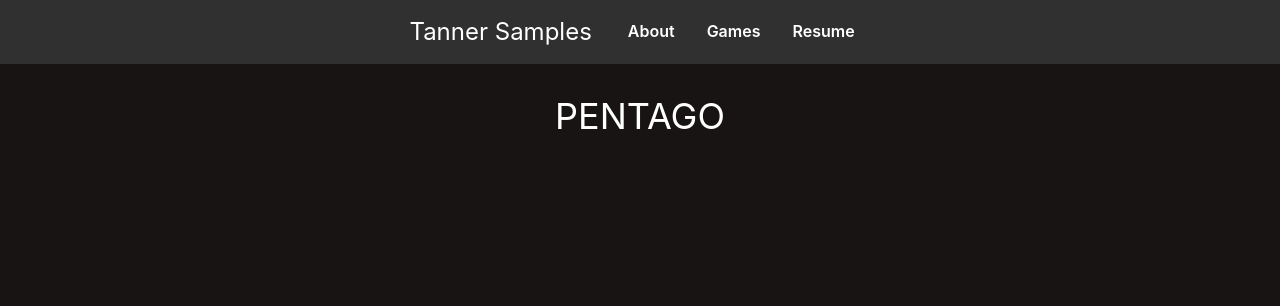
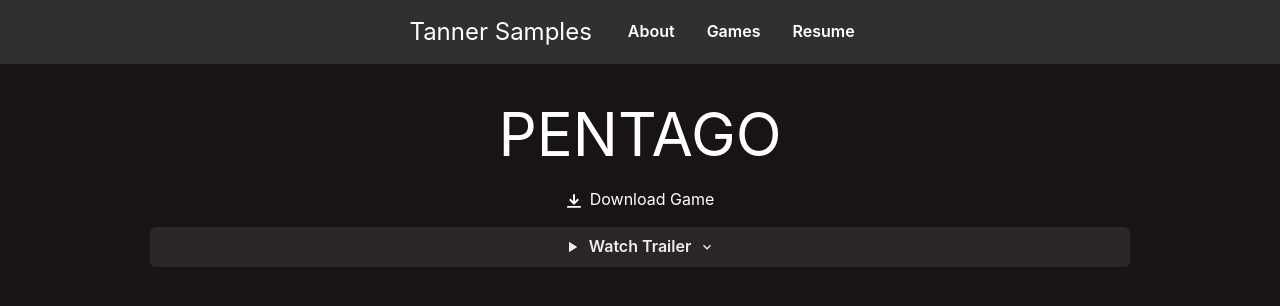
Before and after one commit to TS-Programming/needle-portfolio-react, a React (Vite) app: page /pentago in a window 1280 px wide. Shown: the top 306 px of the page. Built offline with nearby package versions, Linux system fonts and the light colour scheme; what @needle-tools/engine would draw is missing.

Commit message:
collapsible content

```diff
--- a/package.json
+++ b/package.json
@@ -10,6 +10,7 @@
     "gltf:transform": "npm run transform --prefix node_modules/@needle-tools/gltf-build-pipeline"
   },
   "dependencies": {
+    "@chakra-ui/icons": "^2.1.1",
     "@chakra-ui/react": "^2.8.1",
     "@emotion/react": "^11.11.1",
     "@emotion/styled": "^11.11.0",
@@ -17,6 +18,7 @@
     "framer-motion": "^10.16.4",
     "react": "^18.0.0",
     "react-dom": "^18.0.0",
+    "react-icons": "^4.12.0",
     "react-router-dom": "^6.16.0",
     "three": "npm:@needle-tools/three@^0.154.3"
   },
--- /dev/null
+++ b/src/Components/CollapsibleComponent.tsx
@@ -0,0 +1,31 @@
+import React, { useState, ReactNode } from 'react';
+import { Box, Button, Collapse, Icon } from '@chakra-ui/react';
+import { ChevronDownIcon, ChevronUpIcon } from '@chakra-ui/icons';
+
+interface CollapsibleComponentProps {
+  children: ReactNode;
+  showText: string;
+  buttonIcon: React.ElementType; // Type for custom icon
+}
+
+const CollapsibleComponent: React.FC<CollapsibleComponentProps> = ({ children, showText, buttonIcon }) => {
+  const [show, setShow] = useState(false);
+
+  const handleToggle = () => setShow(!show);
+
+  return (
+    <Box>
+      <Button onClick={handleToggle} mt="1rem" w="full" rightIcon={show ? <ChevronUpIcon /> : <ChevronDownIcon />}>
+        <Icon as={buttonIcon} mr="2" />
+        {showText}
+      </Button>
+      <Collapse in={show}>
+        <Box p="40px" mt="4" /*bg="lightblue"*/ rounded="md" shadow="md">
+          {children}
+        </Box>
+      </Collapse>
+    </Box>
+  );
+};
+
+export default CollapsibleComponent;
--- /dev/null
+++ b/src/Components/DownloadLink.tsx
@@ -0,0 +1,20 @@
+import React from 'react';
+import { Link, Icon, Box } from '@chakra-ui/react';
+import { DownloadIcon } from '@chakra-ui/icons';
+
+interface DownloadLinkProps {
+  url: string;
+  text: string;
+}
+
+const DownloadLink: React.FC<DownloadLinkProps> = ({ url, text }) => {
+  return (
+    <Box textAlign="center" mt="2">
+      <Link href={url} isExternal>
+        <Icon as={DownloadIcon} mr="2" />{text}
+      </Link>
+    </Box>
+  );
+};
+
+export default DownloadLink;
--- a/src/GamePages/pentago.tsx
+++ b/src/GamePages/pentago.tsx
@@ -1,31 +1,44 @@
 import React from 'react';
 import {
-    Button,
   Box,
   Text,
   Container,
-    Flex,
-    ChakraProvider,
-    extendTheme,
-    ColorModeScript
 } from '@chakra-ui/react';
+
 import TOP_BAR from '../TopBar';
+import Collapsible_Component from '../Components/CollapsibleComponent';
+import Download_Link from '../Components/DownloadLink';
+import { DownloadIcon } from '@chakra-ui/icons';
+
+// import { Icon } from '@chakra-ui/react'
+import { IoIosPlay } from "react-icons/io";
+
 
 const Pentago = () => {
+    return (
+      <Container maxW="100%" p={0} pt="64px">
+        <TOP_BAR />
+        <Box mt="25px" mb="100px" ml="150px" mr="150px">
 
-
-    return (
-        <Container maxW="100%" p={0}>
-            <TOP_BAR/>
-            <Box mt="25px" mb="100px" ml="150px" mr="150px">
           {/* Title */}
-                <Text fontSize="4xl" mb="25px" textAlign="center">
+          <Text fontSize="6xl"  textAlign="center">
             PENTAGO
           </Text>
+           {/* Download Link Component */}
+            <Download_Link url="https://doublemeta.itch.io/pentago" text="Download Game" />
+
+          <Collapsible_Component  showText= "Watch Trailer" buttonIcon = {IoIosPlay}>
+            {/* Custom content for the Pentago game */}
+            <Text>Pentago game rules or details...</Text>
+
+            <Collapsible_Component>
+              <Text>Pentago game rules or details...</Text>
+            </Collapsible_Component>
+
+          </Collapsible_Component>
 
         </Box>
       </Container>
-
     );
   }
 
--- a/src/Home/gameGrid.tsx
+++ b/src/Home/gameGrid.tsx
@@ -21,7 +21,7 @@ const GameGrid = () => {
             features: ["3D adaptation of Pentago, playable on both mobile and desktop with dynamic camera perspectives",
                         "Highly polished presentation with charming music and sound effects",
                         "Advanced AI opponent with asynchronous Min-Max and Alpha-Beta pruning mechanics"],
-            bannerLabel: "New Release"
+            // bannerLabel: "New Release"
         },
         {
             imageUrl: "https://lineinlime.com/wp-content/uploads/2018/05/image_20180518_104325.jpg",
--- a/src/Home/home.tsx
+++ b/src/Home/home.tsx
@@ -21,20 +21,16 @@ function Home() {
 
 
   return (
-    <Container maxW="100%" p={0}>
-      {/* <TOP_BAR section1Ref={section1Ref} section2Ref={section2Ref} scrollToRef={scrollToRef}/> */}
+    <Container maxW="100%" p={0} pt="64px">
       <TOP_BAR/>
-
       <Box>
         <NEEDLE_GAMES/>
 
-        {/* About Section with ID */}
         <Box id="about-section">
           <ABOUT_TEXT />
         </Box>
 
         <Box
-          // ref={section2Ref}
           id="games-section"
           mt="50px"
           mb="100px"
--- a/src/TopBar.tsx
+++ b/src/TopBar.tsx
@@ -15,7 +15,20 @@ const TopBar: React.FC = () => {
   };
 
   return (
-    <Flex as="nav" p={4} justifyContent="center" bg="#303030" alignItems="center" h="64px">
+    // <Flex as="nav" p={4} justifyContent="center" bg="#303030" alignItems="center" h="64px">
+    <Flex
+      as="nav"
+      position="fixed" // Fixed position
+      top={0} // Stick to the top
+      left={0} // Align to the left
+      right={0} // Align to the right
+      zIndex="sticky" // Ensure it stays on top of other content
+      p={4}
+      justifyContent="center"
+      bg="#303030"
+      alignItems="center"
+      h="64px"
+    >
       <Box display="flex" alignItems="center" h="full">
         <Text fontSize="2xl" mr="20px">Tanner Samples</Text>
         <Button
```
Also changed, not shown: 1 other file (tests, documents, lock files or other folders). Lines whose indentation alone changed are shown as unchanged.
